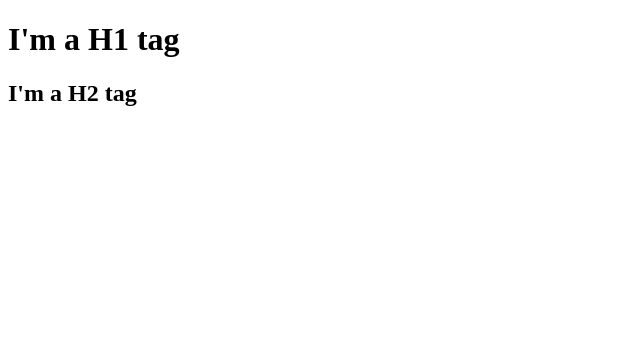
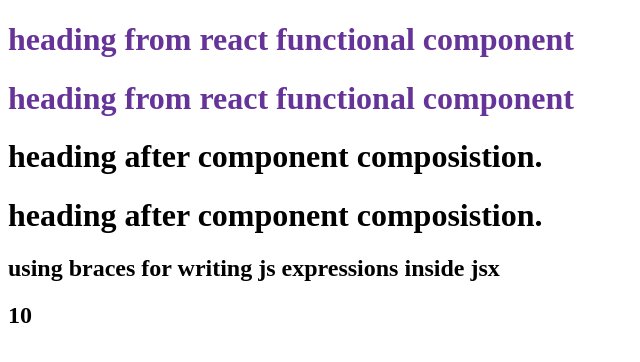
Before and after one commit to saiTharunDusa/REACT, a React (Vite) app: page / in a window 1280 px wide. Shown: the top 362 px of the page, without its empty margins (0-640 px from the left). Built offline with nearby package versions, Linux system fonts and the light colour scheme.

Commit message:
Learnt JSX, components and component composition

```diff
--- a/App.js
+++ b/App.js
@@ -1,10 +1,49 @@
 import React from "react";
 import ReactDOM from "react-dom/client";
+import { jsx } from "react/jsx-runtime";
 
 
-const heading = React.createElement("h1", {id: "header" }, "Hello Sai Tharun Dusa!");
+// writing in JSX
+const jsx_heading = <h1 id="heading">hello world using jsx</h1>;
+
+// react functional component.
+const HeadingComponent = () => {
+    return (
+        <div id = "container">
+            <h1 id ="heading"> heading from react functional component</h1>
+        </div>
+
+    );
+}
+
+// component composition
+const HeadingComponent1 = ()=>{
+    return (
+        <div>
+            <HeadingComponent/>
+            <h1>heading after component composistion.</h1>
+        </div>
+    )
+}
+
+// In jsx, insider {} braces we could write js expressions
+const number = 10;
+const HeadingComponent2 = ()=>{
+    return (
+        <div>
+            <HeadingComponent/>
+            <HeadingComponent1/>
+            <h1>heading after component composistion.</h1>
+            <h2>using {} braces for writing js expressions inside jsx</h2>
+            <h2>{number}</h2>
+        </div>
+    )
+}
+
+
+
+
+
 const root = ReactDOM.createRoot(document.getElementById("root"));
 
-const parent = React.createElement("div", {id : "parent"}, React.createElement("div", {id : "child"}, [React.createElement("h1", {}, "I'm a H1 tag"), React.createElement("h2", {}, "I'm a H2 tag")]));
-
-root.render(parent);
+root.render(<HeadingComponent2/>);
--- a/index.css
+++ b/index.css
@@ -1,3 +1,3 @@
-#header{
+#heading{
     color: rebeccapurple;
 }
--- a/index.html
+++ b/index.html
@@ -7,7 +7,7 @@
     <title>Document</title>
   </head>
   <body>
-    <div id="root"></div>
+    <div id="root"><h1>Not Rendered!</h1></div>
 
     <script type="module" src="/App.js"></script>
   </body>
--- a/package.json
+++ b/package.json
@@ -4,6 +4,8 @@
   "description": "React",
   "main": "App.js",
   "scripts": {
+    "start": "parcel index.html",
+    "build": "parcel build index.html",
     "test": "jest"
   },
   "repository": {
```
